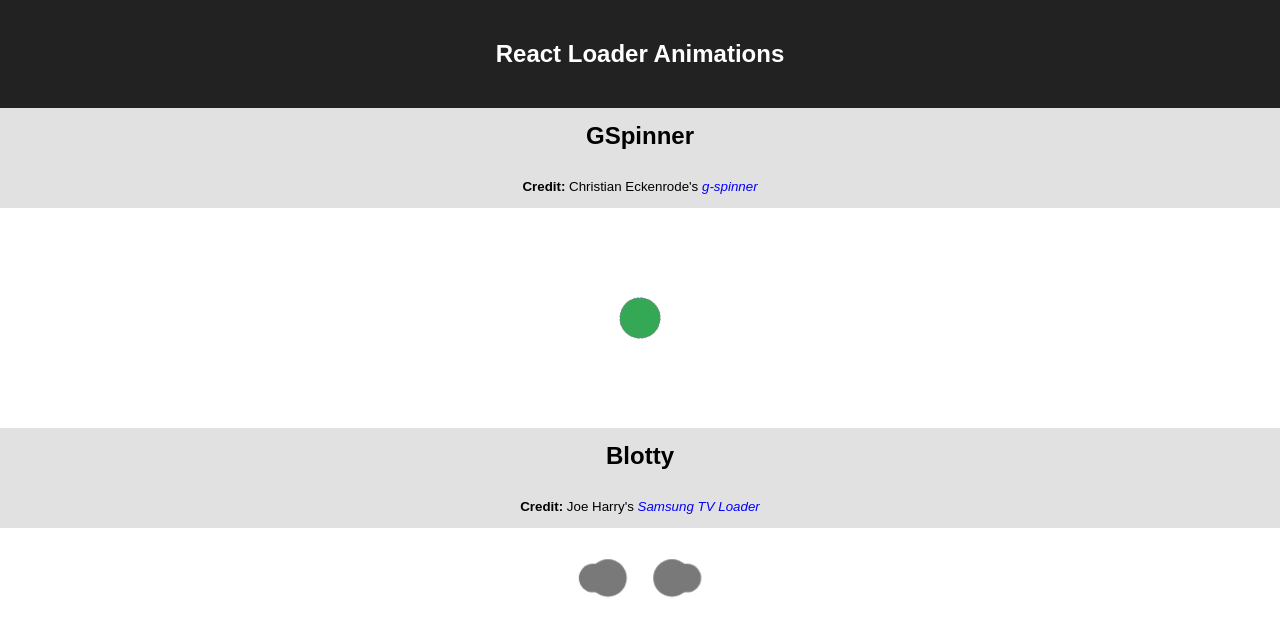
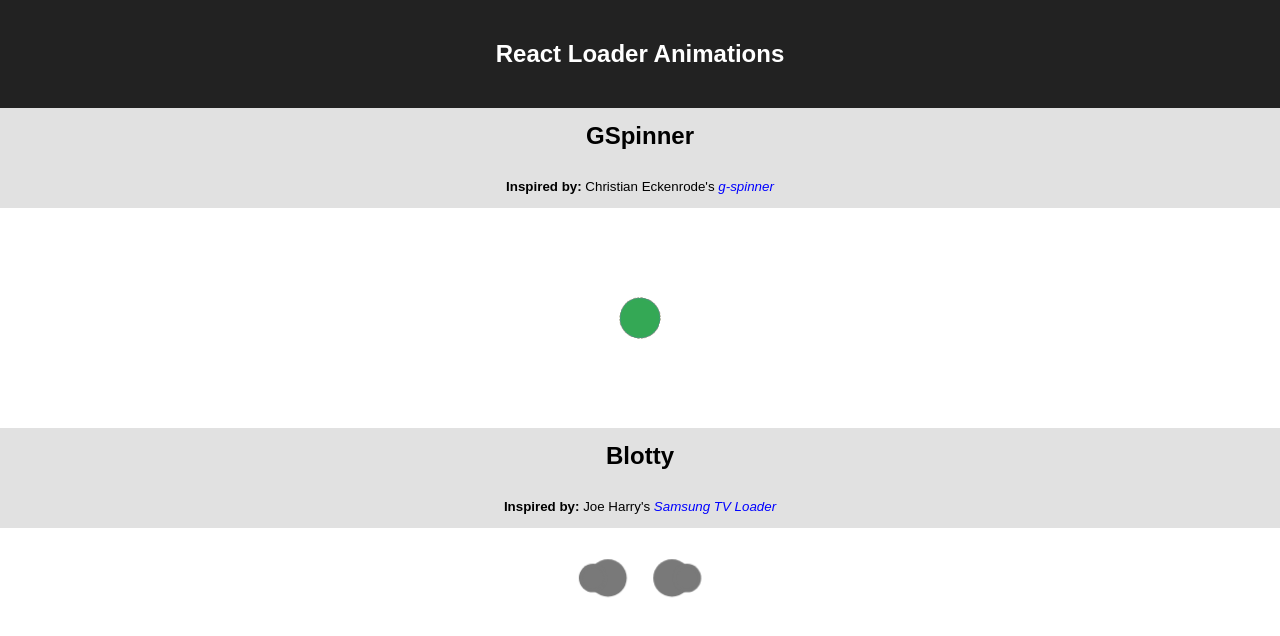
Before and after one commit to jefabrah/react-animation-loaders, a React (Create React App) app: page / in a window 1280 px wide. Shown: the top 636 px of the page. Built offline with nearby package versions, Linux system fonts and the light colour scheme.

Commit message:
renderCreditDetail for inspired & credited props

```diff
--- a/src/App.js
+++ b/src/App.js
@@ -16,14 +16,14 @@ const App = () => (
     {/* LOADERS */}
     <div className="loaders">
       <Loader name="GSpinner" credit="Christian Eckenrode" creditLinkText="g-spinner"
-              creditLink="https://github.com/ceckenrode/g-spinner">
+              creditLink="https://github.com/ceckenrode/g-spinner" credited>
 
         {/* G Spinner */}
         <GSpinner/>
 
       </Loader>
       <Loader name="Blotty" credit="Joe Harry" creditLinkText="Samsung TV Loader"
-              creditLink="https://codepen.io/woodwork/pen/YWjWzo">
+              creditLink="https://codepen.io/woodwork/pen/YWjWzo" inspired>
 
         {/* Blotty */}
         <Blotty/>
--- a/src/components/Loader.js
+++ b/src/components/Loader.js
@@ -1,18 +1,35 @@
 import React from 'react';
 
-const Loader = ({ children, name, credit, creditLink, creditLinkText }) => (
+const Loader = ({ children, name, credit, creditLink, creditLinkText, credited, inspired }) => {
+  const renderCreditDetail = () => {
+    if (credited) {
+      return (
+        <small>
+          <b>Inspired by:</b> {credit ? `${credit}'s` : ""}
+          <cite><a href={creditLink || ""}> {creditLinkText || ""}</a></cite>
+        </small>
+      )
+    }
+    else if (inspired) {
+      return (
+        <small>
+          <b>Inspired by:</b> {credit ? `${credit}'s` : ""}
+          <cite><a href={creditLink || ""}> {creditLinkText || ""}</a></cite>
+        </small>
+      )
+    }
+    else return null
+  }
+
+  return (
     <div className="loader">
       <div className="loader-heading">
         <h2>{name}</h2>
-      <small>
-        <b>Credit:</b> {credit}'s
-        <cite><a href={creditLink}> {creditLinkText}</a></cite>
-      </small>
+        {renderCreditDetail()}
       </div>
-
       {children}
-
     </div>
   )
+}
 
 export default Loader;
```
Lines whose indentation alone changed are shown as unchanged.
